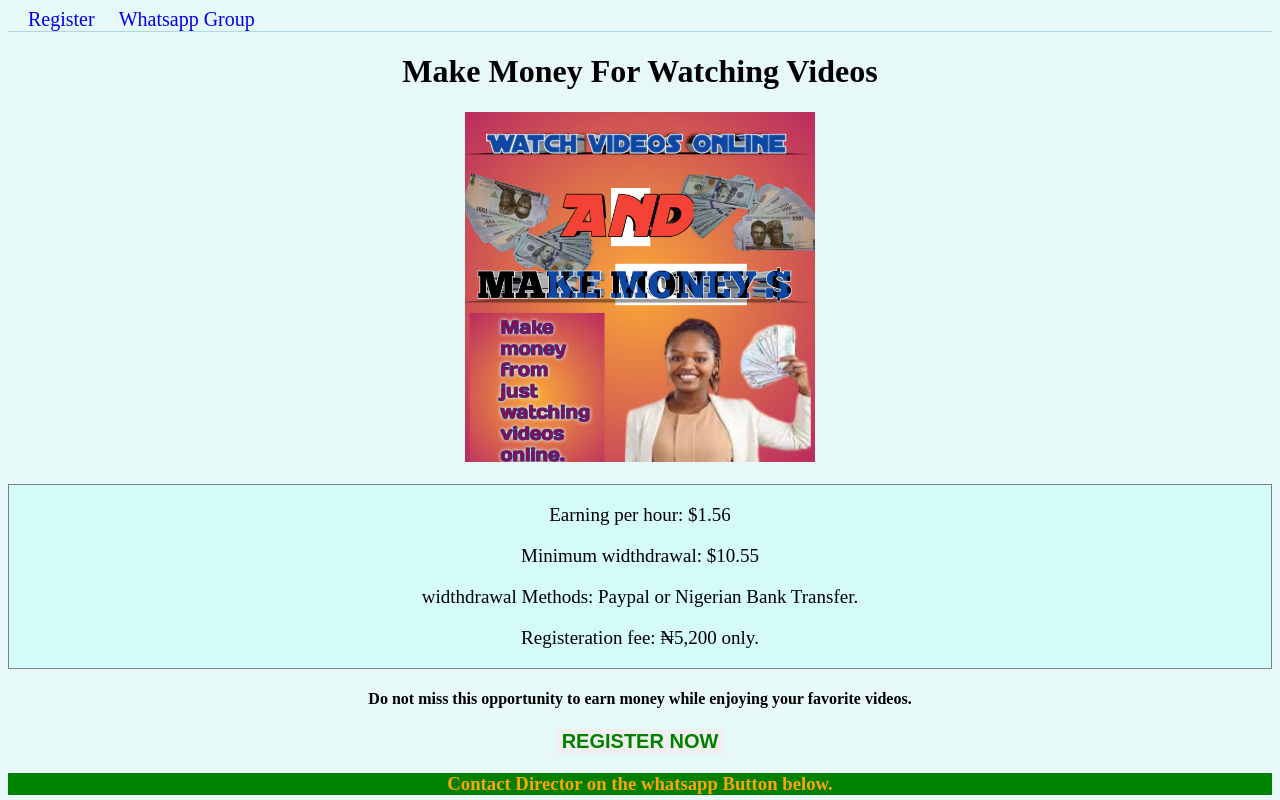
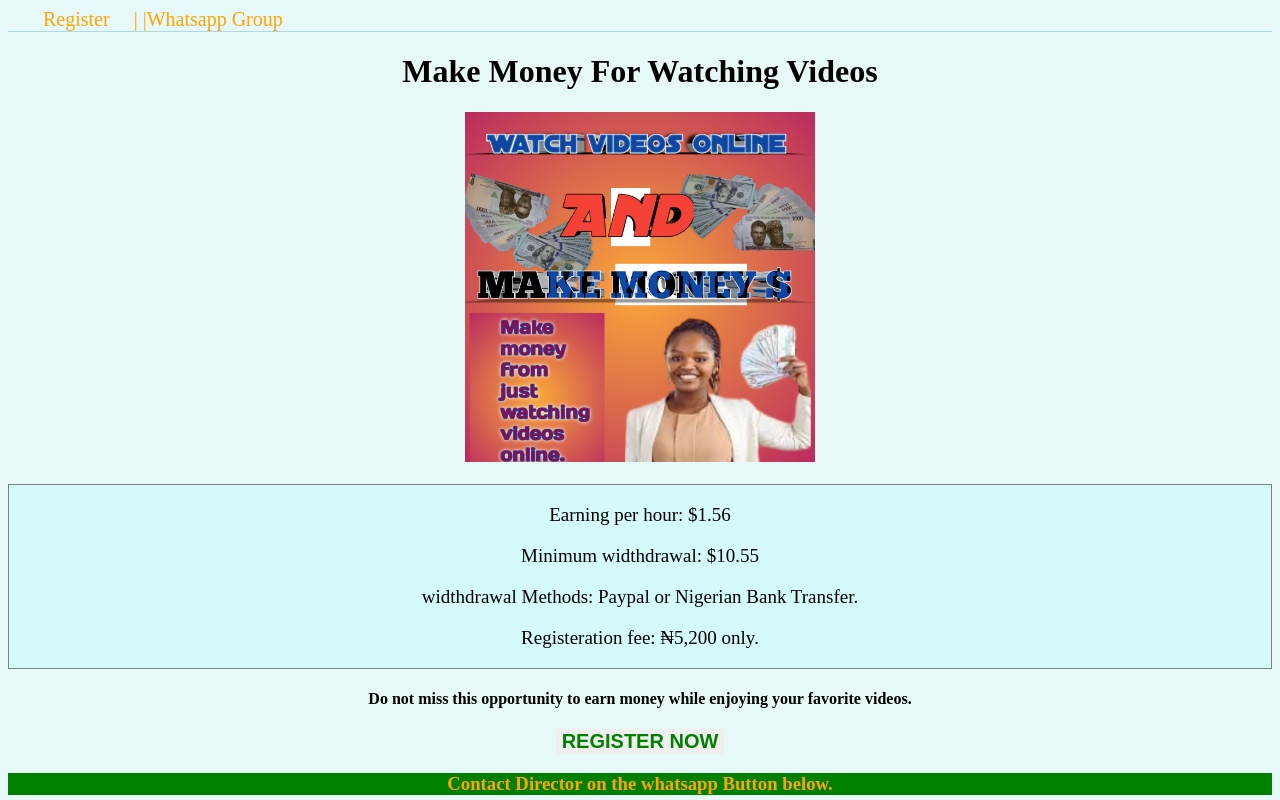
Before and after one commit to Tatin13/WatchEarn, a plain HTML site: page index.html in a window 1280 px wide. Shown: the top 800 px of the page. Drawn offline with Linux system fonts and the light colour scheme.

Commit message:
Update index.html

```diff
--- a/index.html
+++ b/index.html
@@ -16,6 +16,7 @@
         .header a{
             text-decoration: none;
             font-size: 20px;
+            color: orange;
         }
         .header{
 
@@ -77,8 +78,8 @@
     </style>
     <header>
         <div class="header">
-            <a style="margin-right: 10px;margin-left: 20px;" href="https://wa.me/message/CDMIBNBURZQ5C1">Register</a> <a style="margin-left: 10px;" href="https://chat.whatsapp.com/K8aca3pWRQR6JurldNAMl9
-            ">Whatsapp Group</a>
+            <a style="margin-right: 10px;margin-left: 35px;" href="https://wa.me/message/CDMIBNBURZQ5C1">Register</a> <a style="margin-left: 10px;" href="https://chat.whatsapp.com/K8aca3pWRQR6JurldNAMl9
+            ">| |Whatsapp Group</a>
         </div>
     </header>
     <main>
@@ -152,7 +153,7 @@
         <div style="float: right;margin-right: 100px;">
             <a href="https://t.me/leakedsecret_TV"><img style="width: 100px;" src="tchannel.jpeg"></a>
         </div>
-        <div style="position: absolute;left: 300px;display: none; text-align: center; background-color: rgb(22, 231, 231);border: solid thin darkcyan;float: right;" id="advert">
+        <div style="position: absolute;display: none; text-align: center; background-color: rgb(22, 231, 231);border: solid thin darkcyan;float: right;" id="advert">
             <h2 style="background-color: white;"> We post Naughty Sexy Girls on our whatsapp tv
                 <br><br>
                 Say hi on Whatsapp: +2349137608452
```
